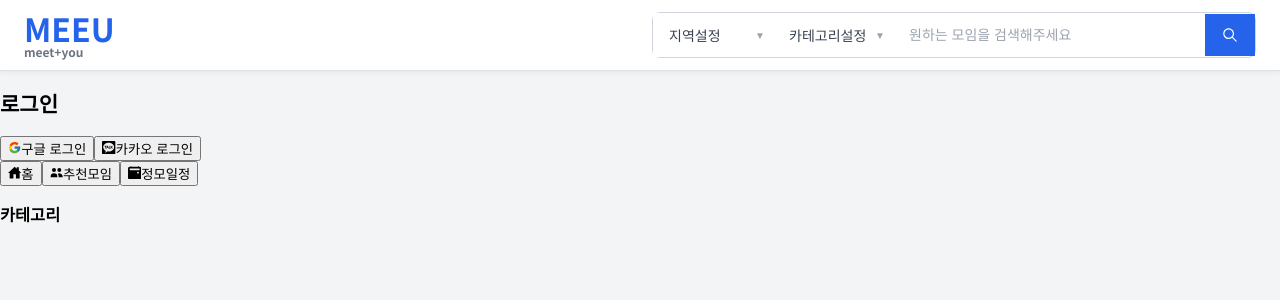
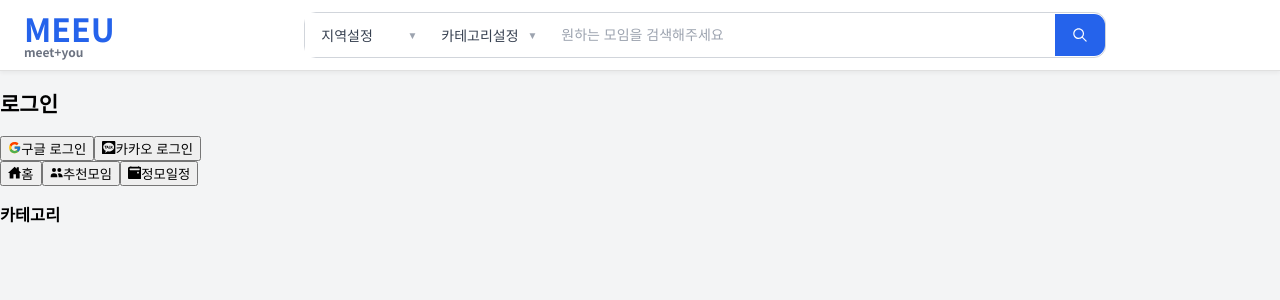
Before and after one commit to TeamGaZaGu/TeamProject, a React (Vite) app in the folder nomore_front/: page / in a window 1280 px wide. Shown: the top 300 px of the page. Built offline with nearby package versions, Linux system fonts and the light colour scheme.

Commit message:
header layout css 수정

```diff
--- a/nomore_front/src/Layout/HeaderLayout/styles.js
+++ b/nomore_front/src/Layout/HeaderLayout/styles.js
@@ -4,11 +4,11 @@ import { css } from '@emotion/react';
 export const headerContainer = css`
   display: flex;
   align-items: center;
-  justify-content: space-between;
   padding: 12px 24px;
   background-color: #ffffff;
   border-bottom: 1px solid #e0e0e0;
   box-shadow: 0 2px 4px rgba(0, 0, 0, 0.05);
+  gap: 40px;
 `;
 
 // 로고 영역
@@ -39,8 +39,11 @@ export const controlSection = css`
   align-items: center;
   gap: 0;
   border: 1px solid #d1d5db;
-  border-radius: 8px;
+  border-radius: 12px;
   background-color: #ffffff;
+  flex: 1;
+  max-width: 800px;
+  margin: 0 auto;
 `;
 
 // 드롭다운 컨테이너
@@ -91,7 +94,7 @@ export const dropdownMenu = css`
   background-color: #ffffff;
   border: 1px solid #d1d5db;
   border-top: none;
-  border-radius: 0 0 8px 8px;
+  border-radius: 0 0 12px 12px;
   box-shadow: 0 4px 6px rgba(0, 0, 0, 0.1);
   z-index: 1000;
 `;
@@ -130,7 +133,8 @@ export const searchInput = css`
   font-size: 14px;
   color: #374151;
   background-color: #ffffff;
-  min-width: 280px;
+  flex: 1;
+  min-width: 400px;
   outline: none;
 
   &::placeholder {
@@ -149,6 +153,7 @@ export const searchButton = css`
   align-items: center;
   justify-content: center;
   transition: background-color 0.2s ease;
+  border-radius: 0 11px 11px 0;
 
   &:hover {
     background-color: #1d4ed8;
```
